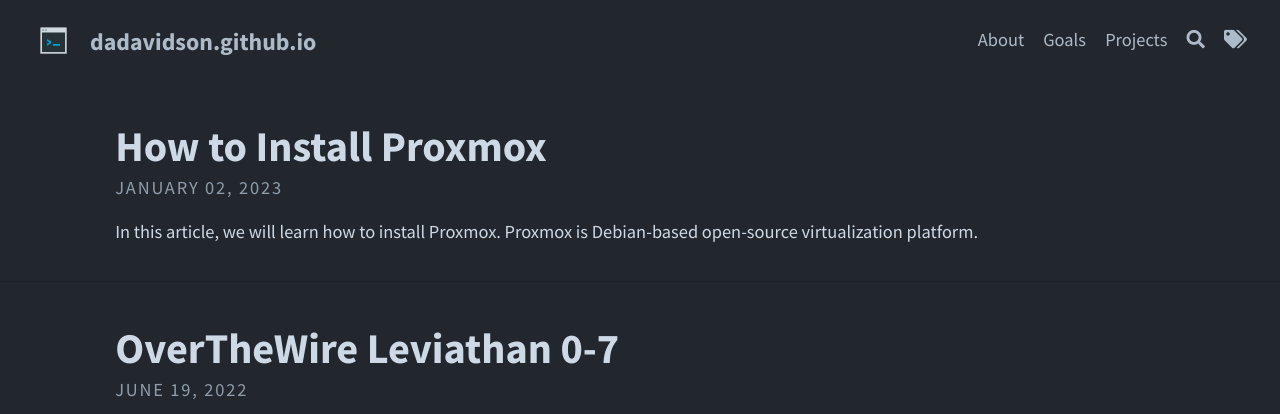
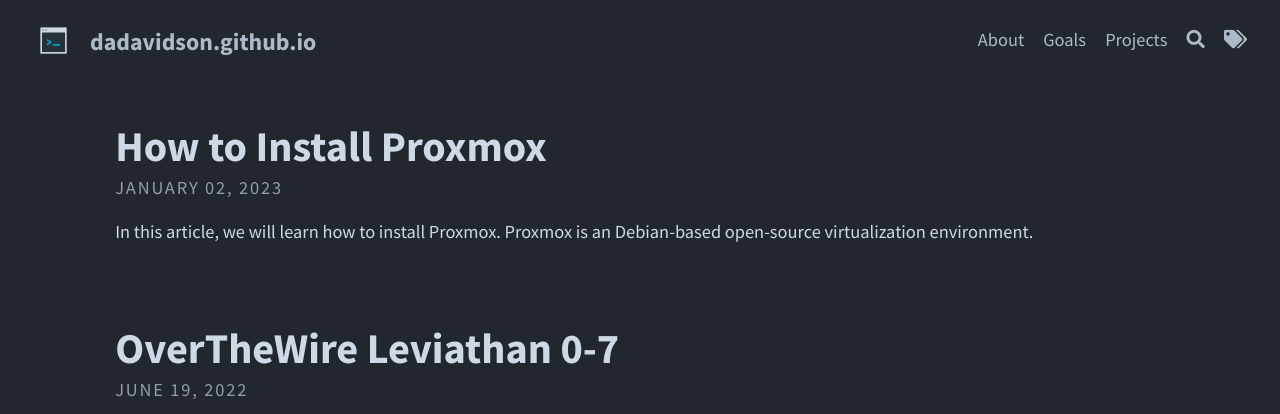
Before and after one commit to dadavidson/dadavidson.github.io, a Jekyll site: the page built from index.html, in a window 1280 px wide. Shown: the top 414 px of the page. Built offline with Jekyll 4.4.1, drawn with Linux system fonts in a browser that asks for light colours; the list of posts is cut into pages by our own code.

Commit message:
Update 2023-01-02-how-to-install-proxmox.md

```diff
--- a/_posts/2023-01-02-how-to-install-proxmox.md
+++ b/_posts/2023-01-02-how-to-install-proxmox.md
@@ -9,7 +9,7 @@ description: Proxmox is Debian-based virtualization platform.
 feature-img: https://i.imgur.com/vUktdH4.jpg
 ---
 
-In this article, we will learn how to install [Proxmox](https://www.proxmox.com/en/). Proxmox is Debian-based  open-source virtualization platform.
+In this article, we will learn how to install [Proxmox](https://www.proxmox.com/en/). Proxmox is an Debian-based  open-source virtualization environment.
 
 In short it is a direct alternative to VMware's ESXI. Essentially it allows you to create and manage up different virtual machines as well as containers. Proxmox is a what virtualization guys call a type-1 hypervisor. If you want to learn more about the two different types of hypervisors I suggest watching this [video](https://www.youtube.com/watch?v=UEk0CKoeUnA) for a detailed explanation. For now just know that a type 1 hypervisor is a bare metal virtualization platform that can run different operating systems virtually.
 
```
